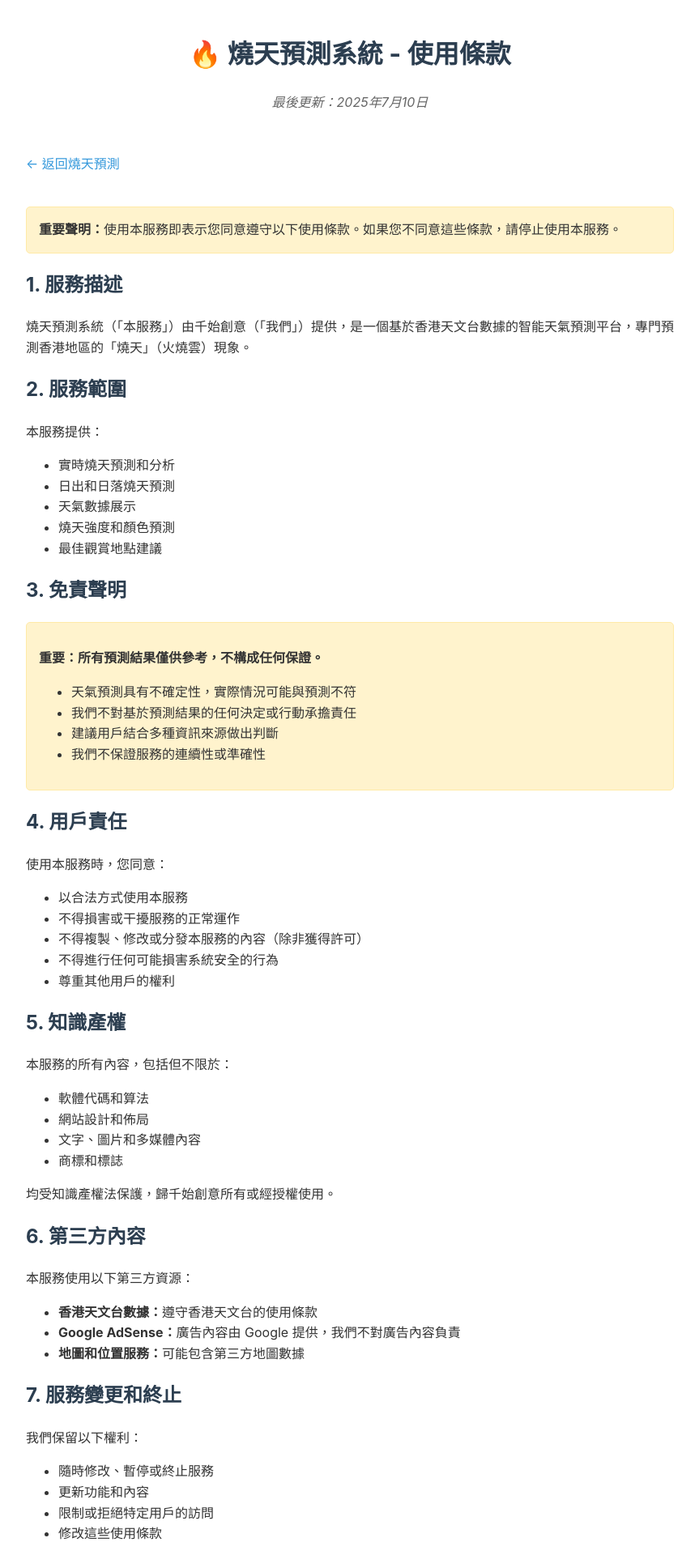
After one commit to lomoreholic/burnsky-api, a Flask app: page /terms in a window 1280 px wide. The commit adds this page. Shown: the top 1920 px of the page at 81% size, without its empty margins (208-1071 px from the left). Run offline with Flask 3, Linux system fonts and the light colour scheme.

Commit message:
commit_message

```diff
--- a/app.py
+++ b/app.py
@@ -212,6 +212,16 @@ def api_docs():
     </html>
     """
 
+@app.route("/privacy")
+def privacy():
+    """隱私政策頁面"""
+    return render_template('privacy.html')
+
+@app.route("/terms")
+def terms():
+    """使用條款頁面"""
+    return render_template('terms.html')
+
 @app.route("/test")
 def test():
     """測試路由"""
--- /dev/null
+++ b/templates/terms.html
@@ -0,0 +1,154 @@
+<!DOCTYPE html>
+<html lang="zh-HK">
+<head>
+    <meta charset="UTF-8">
+    <meta name="viewport" content="width=device-width, initial-scale=1.0">
+    <title>使用條款 | 燒天預測系統</title>
+    <style>
+        body {
+            font-family: -apple-system, BlinkMacSystemFont, 'Segoe UI', Roboto, sans-serif;
+            line-height: 1.6;
+            max-width: 800px;
+            margin: 0 auto;
+            padding: 20px;
+            color: #333;
+        }
+        h1, h2 { color: #2c3e50; }
+        .header { text-align: center; margin-bottom: 30px; }
+        .back-link {
+            display: inline-block;
+            margin: 20px 0;
+            color: #3498db;
+            text-decoration: none;
+        }
+        .back-link:hover { text-decoration: underline; }
+        .update-date { color: #666; font-style: italic; }
+        .important {
+            background: #fff3cd;
+            border: 1px solid #ffeaa7;
+            padding: 15px;
+            border-radius: 5px;
+            margin: 20px 0;
+        }
+    </style>
+</head>
+<body>
+    <div class="header">
+        <h1>🔥 燒天預測系統 - 使用條款</h1>
+        <p class="update-date">最後更新：2025年7月10日</p>
+    </div>
+
+    <a href="/" class="back-link">← 返回燒天預測</a>
+
+    <div class="important">
+        <strong>重要聲明：</strong>使用本服務即表示您同意遵守以下使用條款。如果您不同意這些條款，請停止使用本服務。
+    </div>
+
+    <h2>1. 服務描述</h2>
+    <p>燒天預測系統（「本服務」）由千始創意（「我們」）提供，是一個基於香港天文台數據的智能天氣預測平台，專門預測香港地區的「燒天」（火燒雲）現象。</p>
+
+    <h2>2. 服務範圍</h2>
+    <p>本服務提供：</p>
+    <ul>
+        <li>實時燒天預測和分析</li>
+        <li>日出和日落燒天預測</li>
+        <li>天氣數據展示</li>
+        <li>燒天強度和顏色預測</li>
+        <li>最佳觀賞地點建議</li>
+    </ul>
+
+    <h2>3. 免責聲明</h2>
+    <div class="important">
+        <p><strong>重要：所有預測結果僅供參考，不構成任何保證。</strong></p>
+        <ul>
+            <li>天氣預測具有不確定性，實際情況可能與預測不符</li>
+            <li>我們不對基於預測結果的任何決定或行動承擔責任</li>
+            <li>建議用戶結合多種資訊來源做出判斷</li>
+            <li>我們不保證服務的連續性或準確性</li>
+        </ul>
+    </div>
+
+    <h2>4. 用戶責任</h2>
+    <p>使用本服務時，您同意：</p>
+    <ul>
+        <li>以合法方式使用本服務</li>
+        <li>不得損害或干擾服務的正常運作</li>
+        <li>不得複製、修改或分發本服務的內容（除非獲得許可）</li>
+        <li>不得進行任何可能損害系統安全的行為</li>
+        <li>尊重其他用戶的權利</li>
+    </ul>
+
+    <h2>5. 知識產權</h2>
+    <p>本服務的所有內容，包括但不限於：</p>
+    <ul>
+        <li>軟體代碼和算法</li>
+        <li>網站設計和佈局</li>
+        <li>文字、圖片和多媒體內容</li>
+        <li>商標和標誌</li>
+    </ul>
+    <p>均受知識產權法保護，歸千始創意所有或經授權使用。</p>
+
+    <h2>6. 第三方內容</h2>
+    <p>本服務使用以下第三方資源：</p>
+    <ul>
+        <li><strong>香港天文台數據：</strong>遵守香港天文台的使用條款</li>
+        <li><strong>Google AdSense：</strong>廣告內容由 Google 提供，我們不對廣告內容負責</li>
+        <li><strong>地圖和位置服務：</strong>可能包含第三方地圖數據</li>
+    </ul>
+
+    <h2>7. 服務變更和終止</h2>
+    <p>我們保留以下權利：</p>
+    <ul>
+        <li>隨時修改、暫停或終止服務</li>
+        <li>更新功能和內容</li>
+        <li>限制或拒絕特定用戶的訪問</li>
+        <li>修改這些使用條款</li>
+    </ul>
+
+    <h2>8. 廣告和商業內容</h2>
+    <p>本服務可能包含：</p>
+    <ul>
+        <li>第三方廣告（通過 Google AdSense）</li>
+        <li>贊助內容或合作推廣</li>
+        <li>相關產品或服務的推薦</li>
+    </ul>
+    <p>我們會合理地標識廣告和商業內容，但不對其準確性或可靠性負責。</p>
+
+    <h2>9. 隱私和數據</h2>
+    <p>您的隱私對我們很重要。請參閱我們的<a href="/privacy">隱私政策</a>，了解我們如何收集、使用和保護您的資料。</p>
+
+    <h2>10. 責任限制</h2>
+    <p>在法律允許的最大範圍內：</p>
+    <ul>
+        <li>我們不對任何間接、特殊或後果性損害負責</li>
+        <li>我們的總責任不超過您支付給我們的費用（如適用）</li>
+        <li>我們不保證服務無錯誤或不間斷</li>
+    </ul>
+
+    <h2>11. 爭議解決</h2>
+    <p>任何爭議將：</p>
+    <ul>
+        <li>首先通過友好協商解決</li>
+        <li>適用香港特別行政區法律</li>
+        <li>由香港法院具有專屬管轄權</li>
+    </ul>
+
+    <h2>12. 聯絡資訊</h2>
+    <p>如有任何問題或建議，請聯絡我們：</p>
+    <ul>
+        <li><strong>公司：</strong>千始創意</li>
+        <li><strong>電郵：</strong>support@burnsky.app</li>
+        <li><strong>網站：</strong>https://burnsky-api.onrender.com</li>
+    </ul>
+
+    <h2>13. 條款更新</h2>
+    <p>我們可能會不時更新這些使用條款。重大變更將在網站上公佈。繼續使用服務即表示您接受更新後的條款。</p>
+
+    <div style="border-top: 1px solid #eee; margin-top: 40px; padding-top: 20px; text-align: center; color: #666;">
+        <p>© 2025 千始創意 | 燒天預測系統</p>
+        <p>本使用條款構成您與千始創意之間具有法律約束力的協議</p>
+    </div>
+
+    <a href="/" class="back-link">← 返回燒天預測</a>
+</body>
+</html>
```
Also changed, not shown: GOOGLE_ADS_SETUP_GUIDE.md (added, +147 -0 lines), templates/index.html (+9 -1 lines), templates/privacy.html (added, +134 -0 lines), 1 other file.
